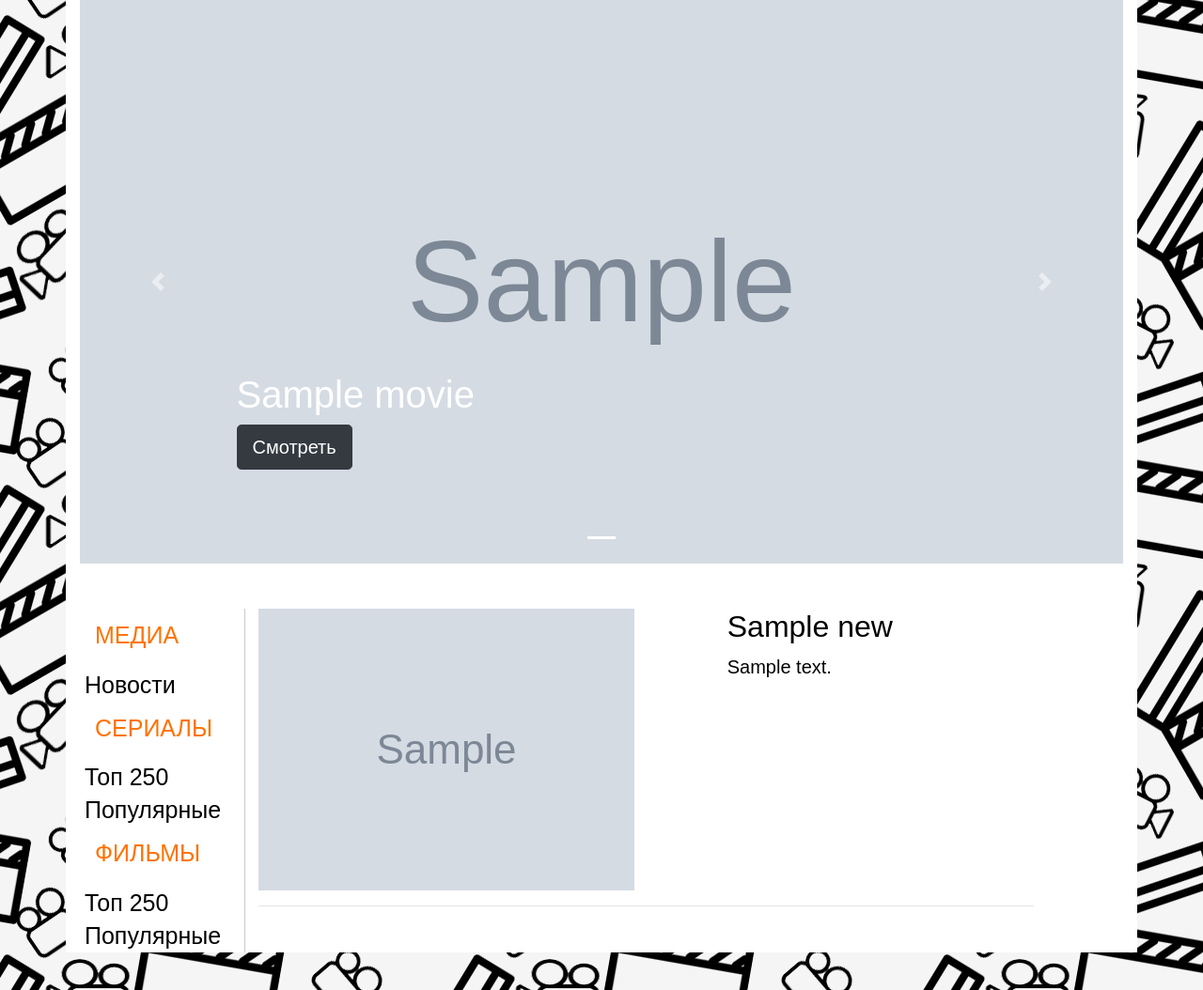
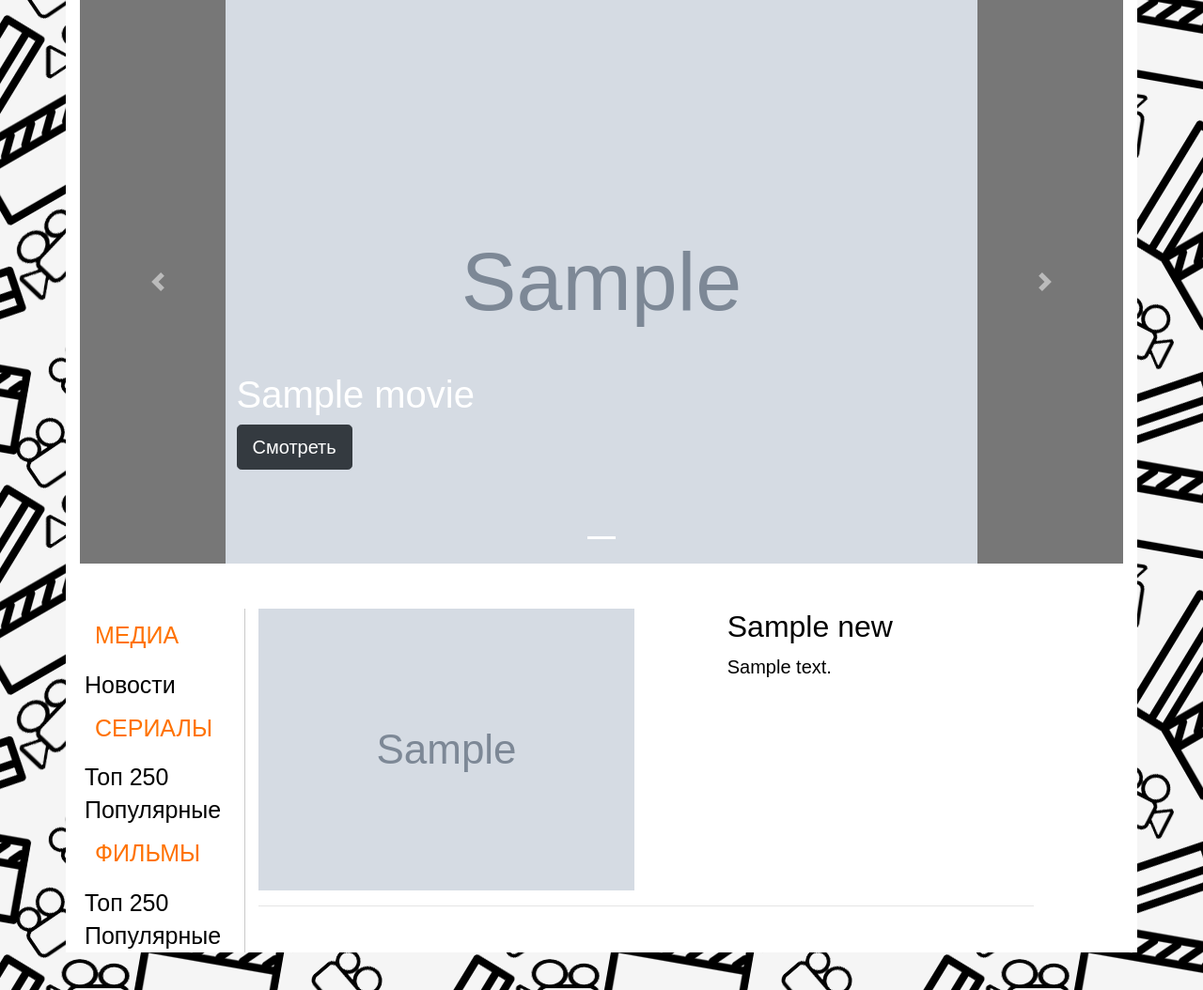
Before and after one commit to Pogchamp-company/kinopoisk-on-django, a Django app: page / in a window 1280 px wide. Shown: the part 82-1136 px from the top of the page at 94% size. Run offline with Django 3.2, Linux system fonts and the light colour scheme; tables that the repository leaves empty hold one stand-in row (values such as "Sample post"); grey boxes marked "Sample" are stand-in pictures; parts of the project's set-up code (start-up, migrations or seed data) failed here and were passed over; some libraries are stand-ins or nearby versions.

Commit message:
Less zshmihnutie images on main page

```diff
--- a/src/static/css/main.css
+++ b/src/static/css/main.css
@@ -203,9 +203,9 @@ body {
 .carousel-item > img {
     position: absolute;
     top: 0;
-    left: 0;
-    min-width: 100%;
     height: 600px;
+    left: 50%;
+    transform: translateX(-50%);
 }
 
 /************************* Левая панель **********************/
```
